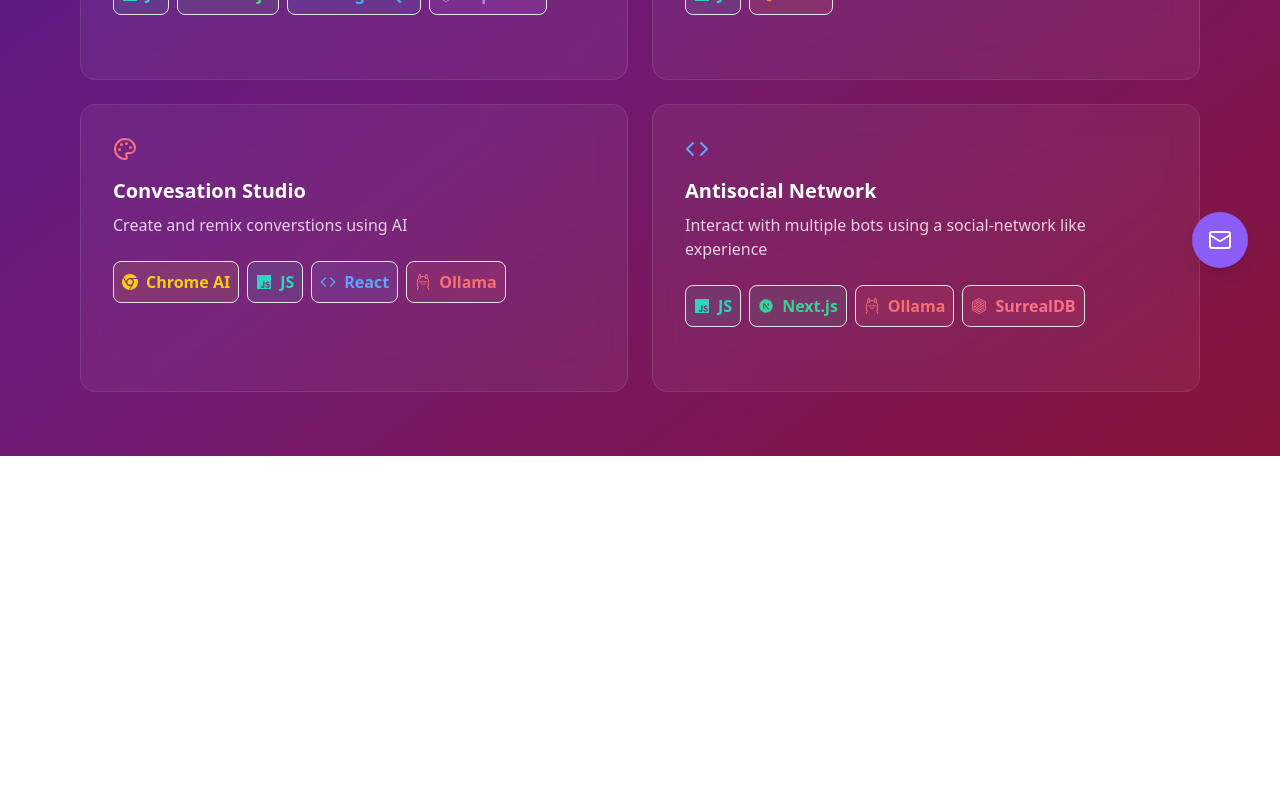
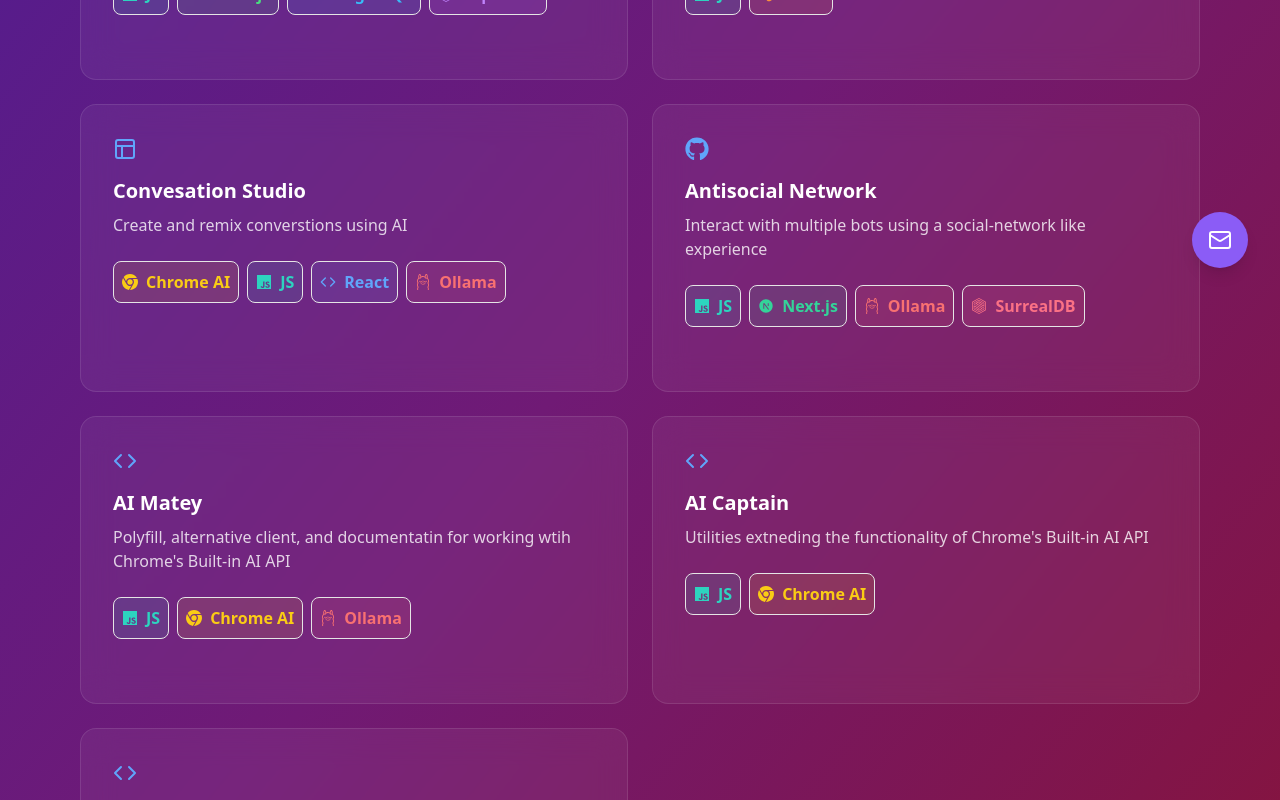
Before and after one commit to johnhenry/succinct.link, a Next.js app: page / in a window 1280 px wide. Shown: the part 500-1300 px from the top of the page. Before the commit the page ends 956 px from the top, so only its background shows below. Built offline with nearby package versions, Linux system fonts and the light colour scheme.

Commit message:
Add AI Matey, AI Captain, and Semantic Chunker libraries

```diff
--- a/src/app/page.jsx
+++ b/src/app/page.jsx
@@ -37,14 +37,14 @@ import {
   Video,
 } from "lucide-react";
 import tagTransformations from "@/lib/tagTransformations";
+import typeTransformations from "@/lib/typeTransformations";
 
 const projects = [
   {
     id: 1,
     url: "https://gemport.succinct.link",
     title: "Gemport",
-    duration: "2 mins",
-    type: "design",
+    type: "::website::",
     tags: ["::javascript::", "::node::", "::postgresql::", "::supabase::"],
     metrics: {
       users: "50k+",
@@ -58,8 +58,7 @@ const projects = [
     id: 2,
     url: "https://human.succinct.link",
     title: "Human HTTP",
-    duration: "1 min",
-    type: "design",
+    type: "::website::",
     tags: ["::javascript::", "::deno::",],
     metrics: {
       components: "200+",
@@ -73,8 +72,7 @@ const projects = [
     id: 3,
     url: "https://conversation-studio.succinct.link",
     title: "Convesation Studio",
-    duration: "1 min",
-    type: "design",
+    type: "::website::",
     tags: ["::chrome.ai::",  "::javascript::", "::react::", "::ollama::"],
     metrics: {
       components: "200+",
@@ -89,8 +87,7 @@ const projects = [
     url: "https://github.com/johnhenry/antisocial-network",
     video:"https://www.youtube.com/watch?v=iEwoEwMYJNQ",
     title: "Antisocial Network",
-    duration: "1 min",
-    type: "code",
+    type: "::code::",
     tags: [ "::javascript::", "::next.js::", "::ollama::", "::surrealdb::"],
     metrics: {
       components: "200+",
@@ -99,6 +96,51 @@ const projects = [
     },
     description:
       "Interact with multiple bots using a social-network like experience",
+    color: "rose",
+  },
+  {
+    id: 5,
+    url: "https://github.com/johnhenry/ai.matey",
+    title: "AI Matey",
+    type: "::library::",
+    tags: [ "::javascript::", "::chrome.ai::", "::ollama::"],
+    metrics: {
+      components: "200+",
+      brands: "5",
+      satisfaction: "96%",
+    },
+    description:
+      "Polyfill, alternative client, and documentatin for working wtih Chrome's Built-in AI API",
+    color: "rose",
+  },
+  {
+    id: 6,
+    url: "https://github.com/johnhenry/ai.captain",
+    title: "AI Captain",
+    type: "::library::",
+    tags: [ "::javascript::", "::chrome.ai::"],
+    metrics: {
+      components: "200+",
+      brands: "5",
+      satisfaction: "96%",
+    },
+    description:
+      "Utilities extneding the functionality of Chrome's Built-in AI API",
+    color: "rose",
+  },
+  {
+    id: 7,
+    url: "https://github.com/johnhenry/semantic-chunker",
+    title: "Semantic Chunker",
+    type: "::library::",
+    tags: [ "::javascript::", "::chrome.ai::", "::ollama::"],
+    metrics: {
+      components: "200+",
+      brands: "5",
+      satisfaction: "96%",
+    },
+    description:
+      "Semantic Chunker for dividing text into semantic chunks. BYO Embedding engine.",
     color: "rose",
   },
   // {
@@ -295,6 +337,7 @@ const Homepage = () => {
                   className="group relative bg-white/5 hover:bg-white/10 backdrop-blur-lg rounded-2xl p-8 pb-2 text-left transition-all duration-300 border border-white/10 hover:border-white/30 cursor-pointer"
                 >
                   <div className="flex justify-between items-start mb-4">
+                    {typeTransformations[project.type]}
                     {project.type === "code" && (
                       <Code className="w-6 h-6 text-blue-400" />
                     )}
--- /dev/null
+++ b/src/lib/typeTransformations.tsx
@@ -0,0 +1,11 @@
+import { Code, Palette, PanelsTopLeft } from "lucide-react";
+import { FaGithub as Github } from "react-icons/fa";
+
+const sizing = "w-6 h-6";
+const typeTransformations = {
+    "::design::" : <Palette className={`${sizing} text-rose-400`} />,
+    "::code::" : <Github className={`${sizing} text-blue-400`} />,
+    "::library::" : <Code className={`${sizing} text-blue-400`} />,
+    "::website::" : <PanelsTopLeft className={`${sizing} text-blue-400`} />,
+  }
+export default typeTransformations;
```
